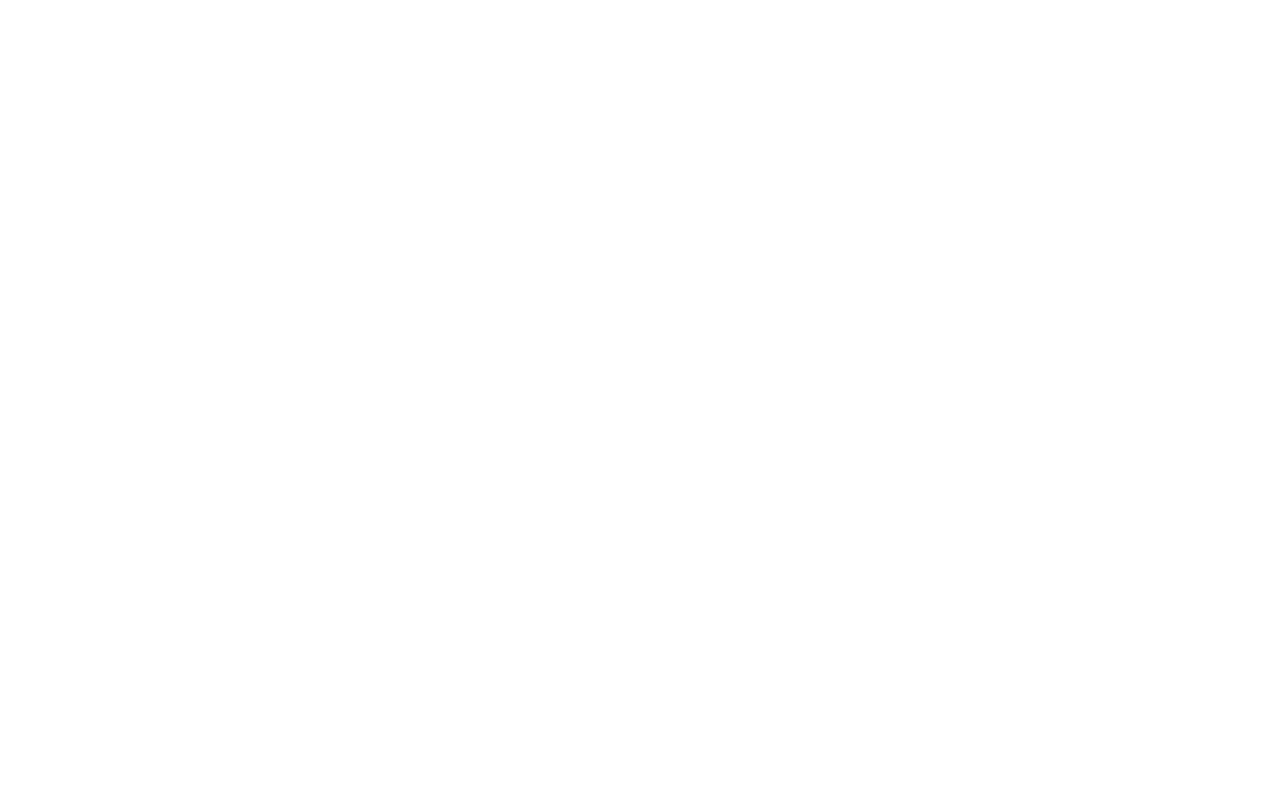
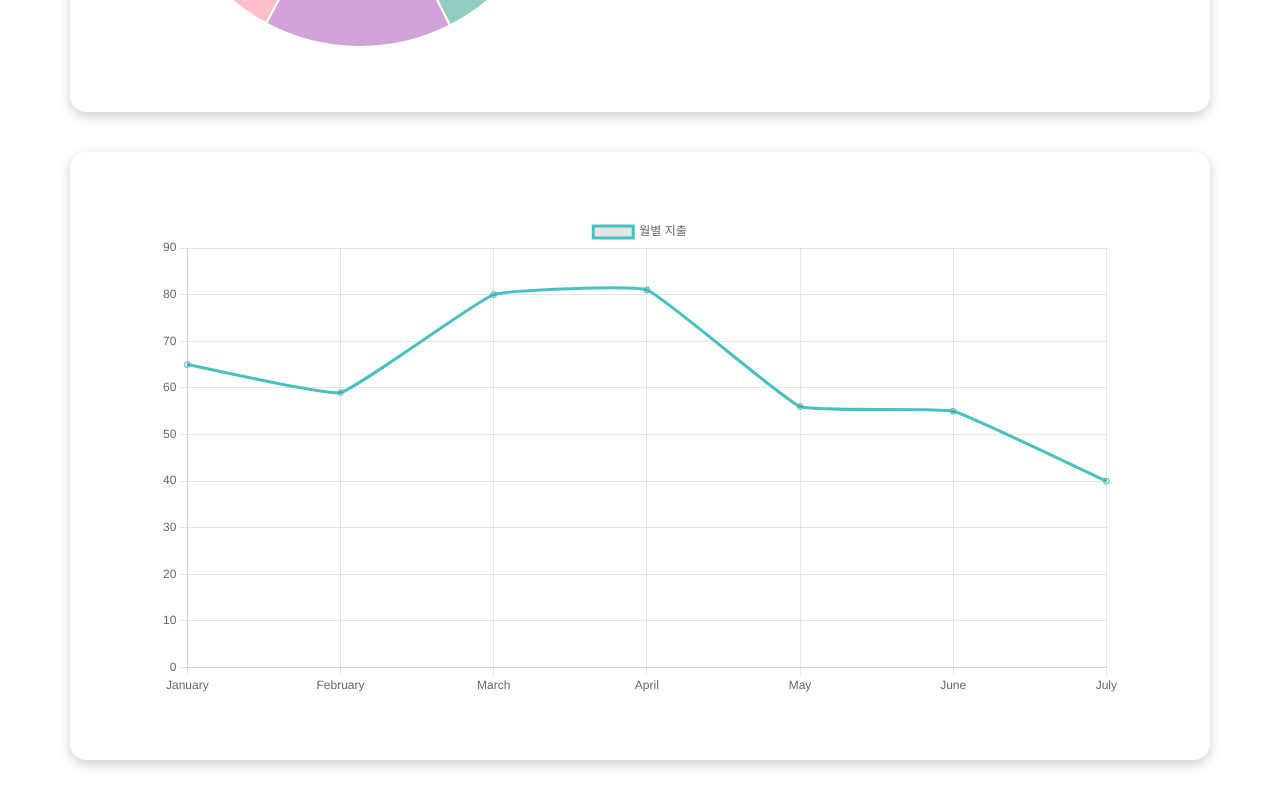
Before and after one commit to ehddbs4521/Empty_Account_Guardians, a Vue app: page /chart in a window 1280 px wide. Shown: the part 652-1452 px from the top of the page. Before the commit the page ends 800 px from the top, so only its background shows below. Built offline with nearby package versions, Linux system fonts and the light colour scheme; data requests are answered from the project's data file.

Commit message:
line chart 테스트 구현 / 데이터 연결 전

```diff
--- a/src/pages/Chart.vue
+++ b/src/pages/Chart.vue
@@ -1,7 +1,8 @@
 <template>
+  <div class="container">
     <div class="layout-wrapper">
       <!-- 왼쪽: 원형 차트 -->
-    <div class="chart-wrapper">
+      <div class="pie-chart-wrapper">
         <canvas ref="chartRef"></canvas>
       </div>
 
@@ -25,6 +26,12 @@
             </tr>
           </tbody>
         </table>
+      </div>
+    </div>
+  </div>
+  <div class="container">
+    <div class="line-chart-wrapper">
+      <canvas id="lineChart"></canvas>
     </div>
   </div>
 </template>
@@ -80,8 +87,8 @@
   amounts.value = rawData;
   percentages.value = rawData.map((value) => (value / total.value) * 100);
 
-  const ctx = chartRef.value.getContext('2d');
-  new Chart(ctx, {
+  const ctx1 = chartRef.value.getContext('2d');
+  new Chart(ctx1, {
     type: 'pie',
     data: {
       labels: rawLabels,
@@ -101,10 +108,46 @@
       },
     },
   });
+
+  const ctx2 = document.getElementById('lineChart').getContext('2d');
+  new Chart(ctx2, {
+    type: 'line',
+    data: {
+      labels: ['January', 'February', 'March', 'April', 'May', 'June', 'July'],
+      datasets: [
+        {
+          label: '월별 지출',
+          data: [65, 59, 80, 81, 56, 55, 40],
+          fill: false,
+          borderColor: 'rgba(75, 192, 192)',
+          tension: 0.1,
+        },
+      ],
+    },
+    options: {
+      responsive: true,
+      scales: {
+        x: {
+          beginAtZero: true,
+        },
+        y: {
+          beginAtZero: true,
+        },
+      },
+    },
+  });
 });
 </script>
 
 <style scoped>
+.container {
+  background-color: white;
+  border-radius: 16px;
+  box-shadow: 0 4px 12px rgba(0, 0, 0, 0.2);
+  padding: 24px;
+  margin: 40px auto;
+  display: table;
+}
 .layout-wrapper {
   display: flex;
   justify-content: center;
@@ -116,7 +159,7 @@
   box-sizing: border-box;
 }
 
-.chart-wrapper {
+.pie-chart-wrapper {
   width: 400px;
   height: 400px;
 
@@ -127,6 +170,18 @@
   flex-grow: 1;
   min-width: 300px;
 }
+
+.line-chart-wrapper {
+  display: flex;
+  justify-content: center;
+  align-items: flex-start;
+  gap: 40px;
+  padding: 40px 20px;
+  max-width: 1000px;
+  margin: 0 auto; /* 가운데 정렬 */
+  box-sizing: border-box;
+}
+
 h2 {
   font-size: 18px;
   margin-bottom: 20px;
```
Lines whose indentation alone changed are shown as unchanged.
